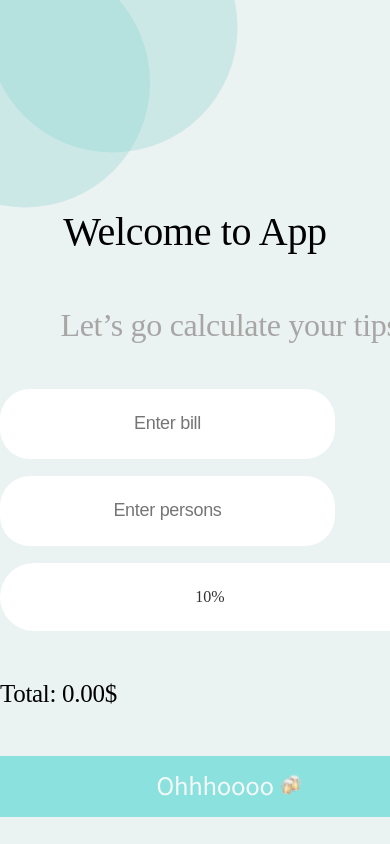
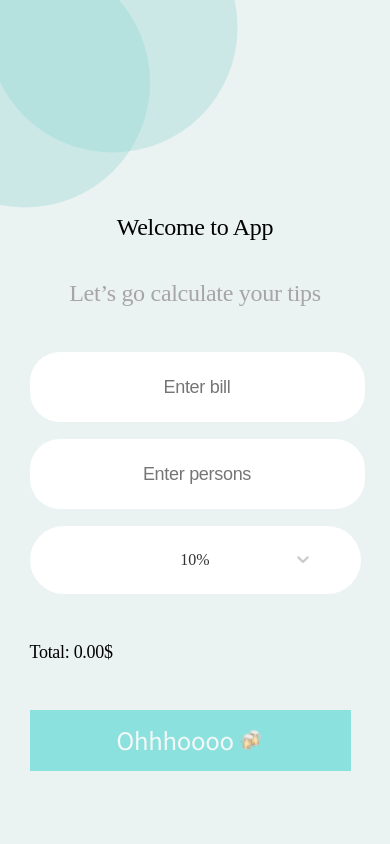
Before and after one commit to DmitriySoym/react-tips-calculator, a React (Create React App) app: page / in a window 390 px wide. Built offline with nearby package versions, Linux system fonts and the light colour scheme.

Commit message:
feat: make adaptive

```diff
--- a/src/components/Button/styles.ts
+++ b/src/components/Button/styles.ts
@@ -8,12 +8,13 @@ const StyledButton = styled.button`
   cursor: pointer;
   transition: all 0.5s ease;
 
-  /* &:hover {
-    opacity: 0.6;
-  } */
-
   &:disabled {
     opacity: 0.5;
+  }
+
+  @media (max-width: 768px) {
+    max-width: 321px;
+    width: 100%;
   }
 `;
 
--- a/src/components/CustomSelect/CustomSelect.tsx
+++ b/src/components/CustomSelect/CustomSelect.tsx
@@ -1,16 +1,13 @@
-import Select from "react-select";
+import Select, { ActionMeta } from "react-select";
+import { IOption } from "../../types/types";
 import { customStyles } from "./style";
-import { IInputSelectValue } from "../../types/types";
 import { options } from "../Form/Form";
 
-export const CustomSelect = ({ value, onChange }: IInputSelectValue) => {
-  return (
-    <Select
-      options={options}
-      styles={customStyles}
-      isSearchable={false}
-      value={value}
-      onChange={onChange}
-    />
-  );
+interface IProps {
+  onChange?: (newValue: unknown, actionMeta: ActionMeta<unknown>) => void;
+  value: IOption;
+}
+
+export const CustomSelect = (props: IProps) => {
+  return <Select options={options} isSearchable={false} styles={customStyles} {...props} />;
 };
--- a/src/components/CustomSelect/style.ts
+++ b/src/components/CustomSelect/style.ts
@@ -1,5 +1,4 @@
-import { relative } from "path";
-import { OptionProps, StylesConfig } from "react-select";
+import { StylesConfig } from "react-select";
 
 const customStyles: StylesConfig = {
   control: (baseStyles, state) => ({
@@ -7,10 +6,11 @@ const customStyles: StylesConfig = {
     border: "none",
     boxShadow: "none",
     borderRadius: 35,
-    width: 456,
+    maxWidth: window.innerWidth > 768 ? 456 : 332,
     height: 68,
     textAlign: "center",
     outline: "none",
+    margin: "auto",
   }),
 
   option: (baseStyles, state) => ({
@@ -19,10 +19,22 @@ const customStyles: StylesConfig = {
     color: "756C6C",
   }),
 
+  indicatorsContainer: (baseStyles) => ({
+    ...baseStyles,
+    position: "absolute",
+    right: 40,
+    top: 15,
+  }),
+
   indicatorSeparator: (baseStyles) => ({
     ...baseStyles,
     display: "none",
   }),
+
+  menu: (baseStyles) => ({
+    ...baseStyles,
+    width: window.innerWidth > 768 ? 456 : 332,
+  }),
 };
 
 export { customStyles };
--- a/src/components/Form/Form.tsx
+++ b/src/components/Form/Form.tsx
@@ -3,9 +3,11 @@ import { CustomSelect } from "../CustomSelect/CustomSelect";
 import { Button } from "../Button/Button";
 import { StyledForm, FormTitle, TotalBlock } from "./styles";
 import { useInput } from "../../hooks/useInput";
-import { useState, useEffect } from "react";
+import { useState, useEffect, SetStateAction } from "react";
+import { IOption } from "../../types/types";
+import { ActionMeta } from "react-select";
 
-export const options = [
+export const options: IOption[] = [
   { value: "10%", label: "10%" },
   { value: "15%", label: "15%" },
   { value: "20%", label: "20%" },
@@ -16,6 +18,10 @@ export const Form = () => {
   const personsAmount = useInput();
   const [total, setTotal] = useState(0);
   const [tips, setTips] = useState(options[0]);
+
+  const onChange = (e: IOption | any, actionMeta: ActionMeta<unknown>) => {
+    setTips(e);
+  };
 
   useEffect(() => {
     const btn = document.querySelector("button");
@@ -41,7 +47,7 @@ export const Form = () => {
       <FormTitle>Let’s go calculate your tips</FormTitle>
       <Input placeholder="Enter bill" name="bill" {...billAmmount} />
       <Input placeholder="Enter persons" name="persons" {...personsAmount} />
-      <CustomSelect value={tips} onChange={setTips} />
+      <CustomSelect value={tips} onChange={onChange} />
       <TotalBlock>Total: {total.toFixed(2)}$ </TotalBlock>
       <Button disabled={true} />
     </StyledForm>
--- a/src/components/Form/styles.ts
+++ b/src/components/Form/styles.ts
@@ -1,20 +1,33 @@
 import styled from "styled-components";
 
 const StyledForm = styled.form`
-  width: 456px;
-  margin: 0 auto;
-  display: grid;
+  max-width: 456px;
+  margin: 0 auto 100px;
+  display: flex;
+  flex-direction: column;
+
+  @media (max-width: 768px) {
+    max-width: 331px;
+  }
+
+  @media (max-width: 479px) {
+    margin-bottom: 60px;
+  }
 `;
 
 const FormTitle = styled.h2`
   text-align: center;
-  left: 571px;
   font-size: 32px;
   line-height: 38px;
   letter-spacing: -0.3px;
   color: rgba(117, 108, 108, 0.57);
   margin-top: 18px;
   margin-bottom: 45px;
+
+  @media (max-width: 768px) {
+    font-size: 24px;
+    line-height: 28px;
+  }
 `;
 
 const TotalBlock = styled.div`
@@ -26,6 +39,11 @@ const TotalBlock = styled.div`
   align-items: center;
   letter-spacing: -0.3px;
   color: #000000;
+
+  @media (max-width: 479.98px) {
+    font-size: 18px;
+    line-height: 26px;
+  }
 `;
 
 export { StyledForm, FormTitle, TotalBlock };
--- a/src/components/Input/styles.ts
+++ b/src/components/Input/styles.ts
@@ -1,5 +1,4 @@
 import styled from "styled-components";
-// import { IBaseStyle } from "../../types/types";
 
 const StyledInput = styled.input`
   width: 456px;
@@ -22,18 +21,11 @@ const StyledInput = styled.input`
   }
 
   @media (max-width: 768px) {
-    width: 331px;
+    max-width: 331px;
+    width: 100%;
     height: 68px;
-    margin-bottom: 17px;
+    margin: 0 auto 17px;
   }
 `;
 
 export { StyledInput };
-
-// const baseTheme: IBaseStyle = {
-//   media: {
-//     large: "(max-width: 960px)",
-//     medium: "(max-width: 720px)",
-//     small: "(max-width: 540px)",
-//   },
-// };
--- a/src/index.tsx
+++ b/src/index.tsx
@@ -1,6 +1,5 @@
-import React from "react";
 import ReactDOM from "react-dom/client";
-import App from "./App";
+import { App } from "./App";
 
 const root = ReactDOM.createRoot(document.getElementById("root") as HTMLElement);
 root.render(<App />);
--- a/src/styles.ts
+++ b/src/styles.ts
@@ -4,6 +4,14 @@ const Container = styled.div`
   padding-top: 203px;
   width: 100%;
   height: 100%;
+
+  @media (max-width: 768px) {
+    padding-top: 236px;
+  }
+
+  @media (max-width: 479px) {
+    padding-top: 210px;
+  }
 
   &::before {
     content: "";
@@ -39,6 +47,11 @@ const Title = styled.h1`
   text-align: center;
   letter-spacing: -0.3px;
   color: #000000;
+
+  @media (max-width: 768px) {
+    font-size: 24px;
+    line-height: 35px;
+  }
 `;
 
 export { Title, Container };
```
Also changed, not shown: src/App.tsx (+2 -5 lines), src/types/types.ts (+5 -13 lines), src/assets/app-screen.png (added).
